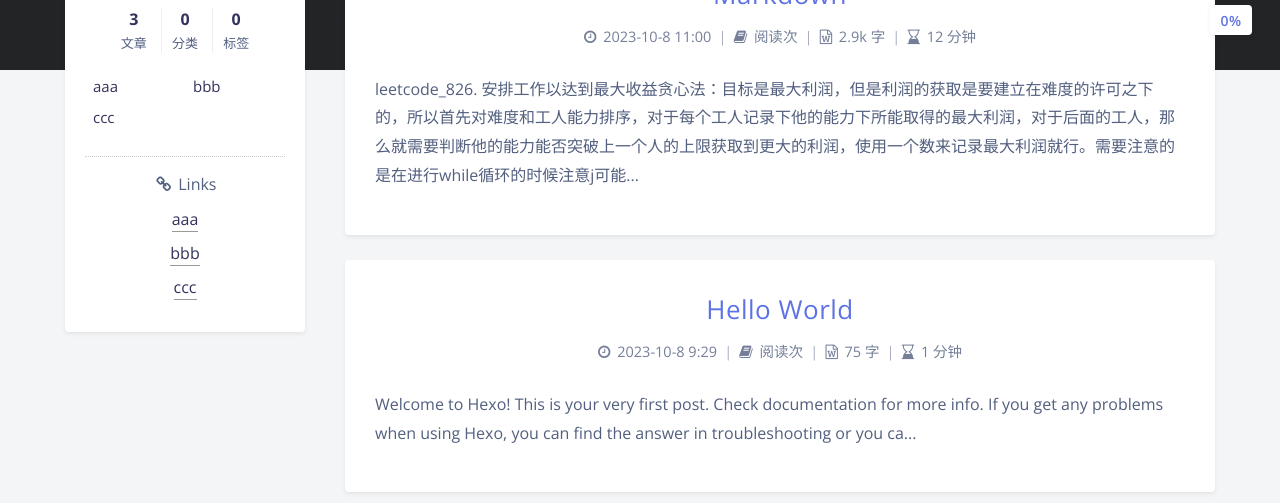
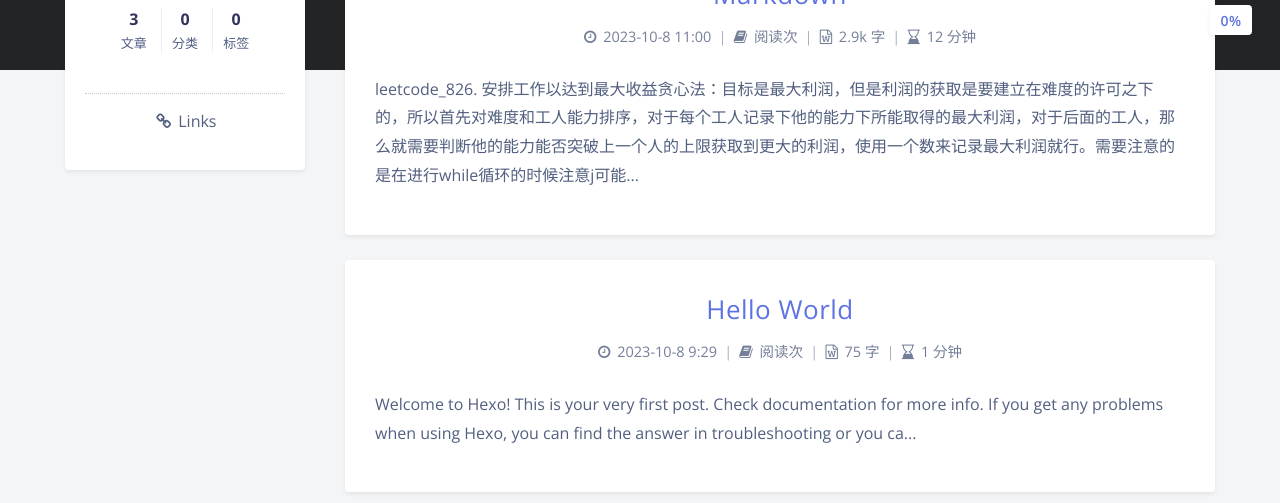
Before and after one commit to xu-jia-wang/Learning-Records, a plain HTML site: page index.html in a window 1280 px wide. Shown: the part 730-1233 px from the top of the page. Drawn offline with nearby package versions, Linux system fonts and the light colour scheme; some packages are replaced by stand-ins of ours; a script that the page names is missing.

Commit message:
Site updated: 2023-10-18 20:30:59

```diff
--- a/index.html
+++ b/index.html
@@ -497,36 +497,12 @@
 
 									<div class="site-author-links">
 
-											<div class='site-author-links-item'>
-												<a href="/" rel='noopener' target='_blank'>aaa</a>
-											</div>
-
-											<div class='site-author-links-item'>
-												<a href="/" rel='noopener' target='_blank'>bbb</a>
-											</div>
-
-											<div class='site-author-links-item'>
-												<a href="/" rel='noopener' target='_blank'>ccc</a>
-											</div>
-
 									</div>
 
 
 									<div class='site-friend-links'>
 										<div class='site-friend-links-title'><i class='fa fa-fw fa-link'></i> Links</div>
 										<ul class='site-friend-links-ul'>
-
-												<li class='site-friend-links-item'>
-													<a href='/' rel='noopener' target='_blank'>aaa</a>
-												</li>
-
-												<li class='site-friend-links-item'>
-													<a href='/' rel='noopener' target='_blank'>bbb</a>
-												</li>
-
-												<li class='site-friend-links-item'>
-													<a href='/' rel='noopener' target='_blank'>ccc</a>
-												</li>
 
 										</ul>
 									</div>
```
Also changed, not shown: Markdown/index.html (+0 -24 lines), archives/2023/10/index.html (+0 -24 lines), archives/2023/index.html (+0 -24 lines), archives/index.html (+0 -24 lines), hello-world/index.html (+0 -24 lines), 周赛-367/index.html (+0 -24 lines).
